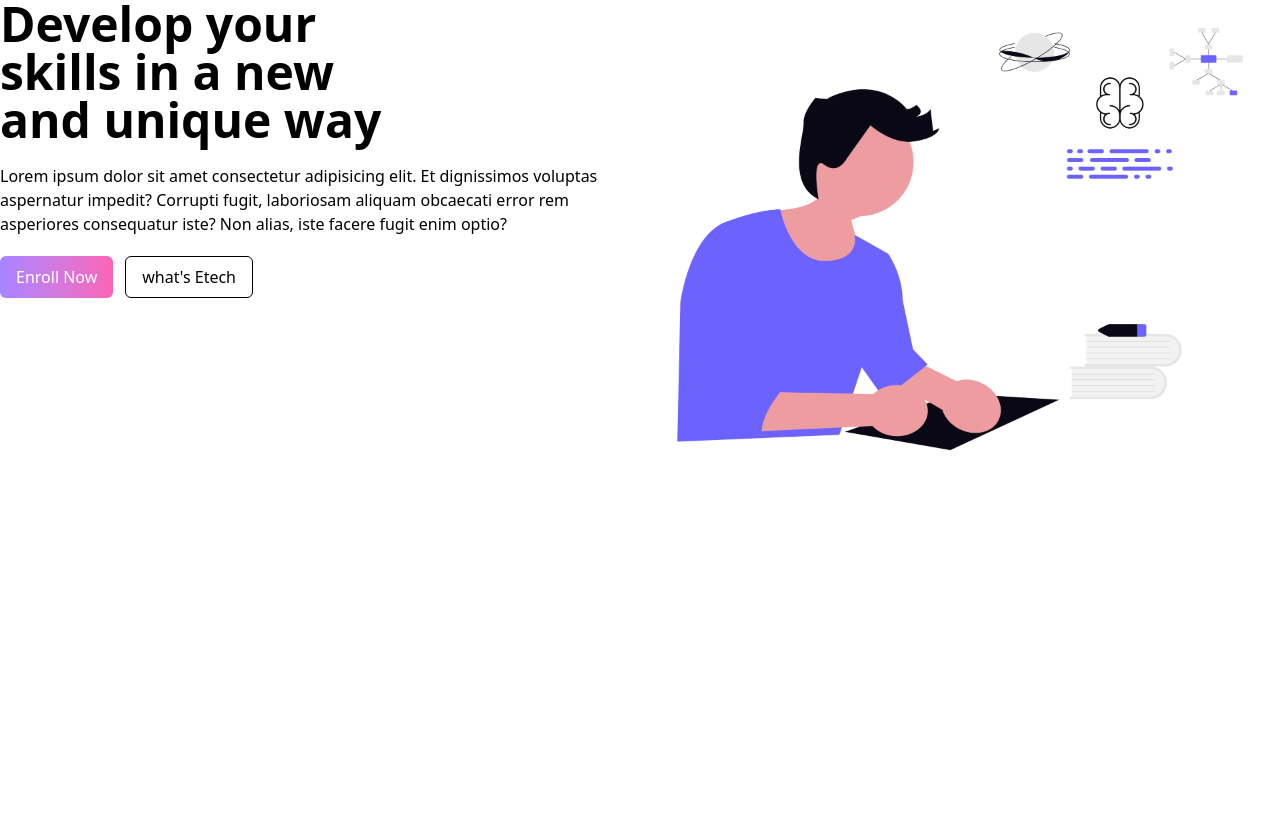
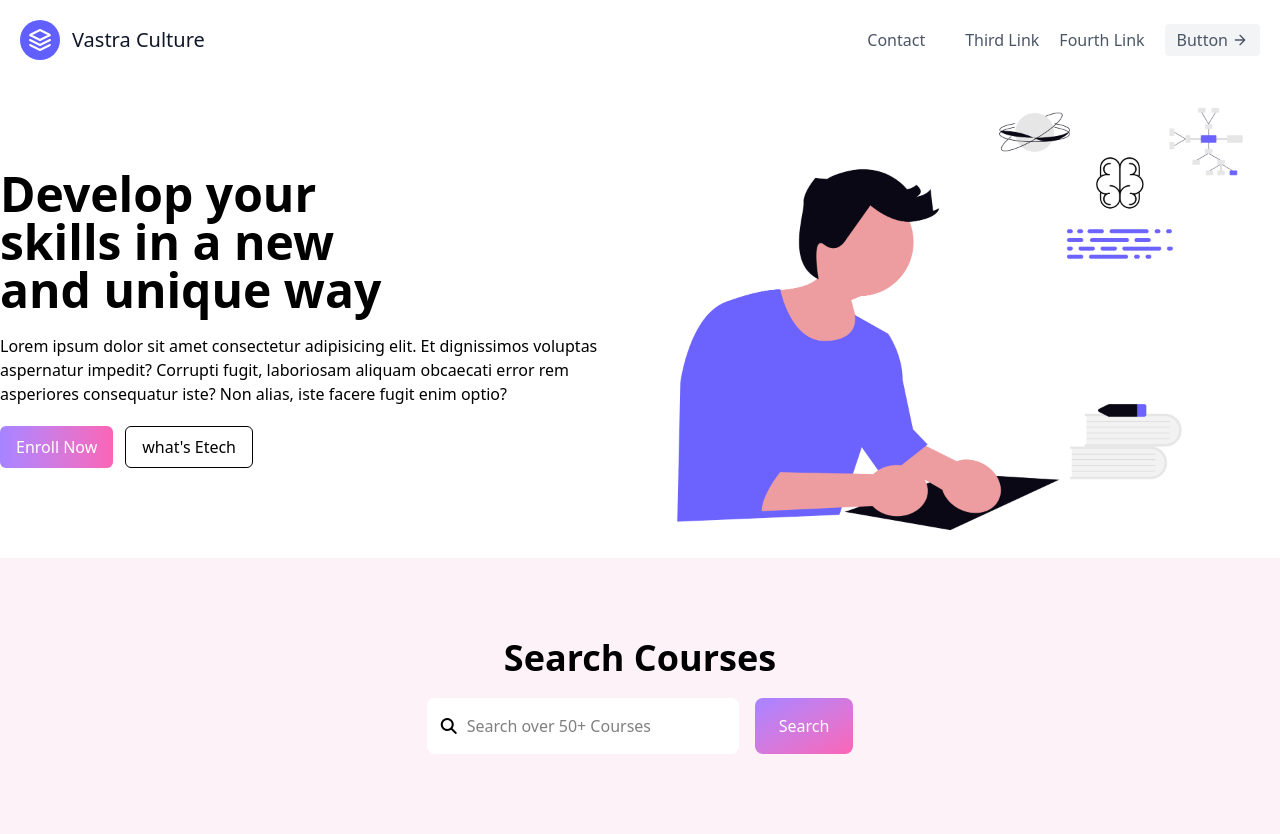
Before and after one commit to prabhatmauryaa/Section-1, a plain HTML site: page LearningPage.html in a window 1280 px wide. Before the commit the page ends 800 px from the top, so only its background shows below. Drawn offline with nearby package versions, Linux system fonts and the light colour scheme.

Commit message:
using tailwind css

```diff
--- a/LearningPage.html
+++ b/LearningPage.html
@@ -1,33 +1,58 @@
 <!DOCTYPE html>
 <html lang="en">
+
 <head>
     <meta charset="UTF-8">
     <meta name="viewport" content="width=device-width, initial-scale=1.0">
     <title>Document</title>
     <script src="https://cdn.jsdelivr.net/npm/@tailwindcss/browser@4"></script>
+    <link rel="stylesheet" href="https://cdnjs.cloudflare.com/ajax/libs/font-awesome/7.0.1/css/all.min.css" integrity="sha512-2SwdPD6INVrV/lHTZbO2nodKhrnDdJK9/kg2XD1r9uGqPo1cUbujc+IYdlYdEErWNu69gVcYgdxlmVmzTWnetw==" crossorigin="anonymous" referrerpolicy="no-referrer" />
 </head>
+
 <body>
 
-    <header>
-
+    <header class="text-gray-600 body-font">
+  <div class="container mx-auto flex flex-wrap p-5 flex-col md:flex-row items-center">
+    <a class="flex title-font font-medium items-center text-gray-900 mb-4 md:mb-0">
+      <svg xmlns="http://www.w3.org/2000/svg" fill="none" stroke="currentColor" stroke-linecap="round" stroke-linejoin="round" stroke-width="2" class="w-10 h-10 text-white p-2 bg-indigo-500 rounded-full" viewBox="0 0 24 24">
+        <path d="M12 2L2 7l10 5 10-5-10-5zM2 17l10 5 10-5M2 12l10 5 10-5"></path>
+      </svg>
+      <span class="ml-3 text-xl">Vastra Culture</span>
+    </a>
+    <nav class="md:ml-auto flex flex-wrap items-center text-base justify-center">
+      <a class="mr-5 hover:text-gray-900">Contact</a>
+      <a class="mr-5 hover:text-gray-900"></a>
+      <a class="mr-5 hover:text-gray-900">Third Link</a>
+      <a class="mr-5 hover:text-gray-900">Fourth Link</a>
+    </nav>
+    <button class="inline-flex items-center bg-gray-100 border-0 py-1 px-3 focus:outline-none hover:bg-gray-200 rounded text-base mt-4 md:mt-0">Button
+      <svg fill="none" stroke="currentColor" stroke-linecap="round" stroke-linejoin="round" stroke-width="2" class="w-4 h-4 ml-1" viewBox="0 0 24 24">
+        <path d="M5 12h14M12 5l7 7-7 7"></path>
+      </svg>
+    </button>
+  </div>
     </header>
 
     <main>
         <article>
             <section>
-                <div class="container mx-auto ">
-                    <div class="grid grid-cols-2">
-                        <div class=" space-y-5">
+                <div class="px-6 md:px-0 container mx-auto ">
+                    <div class="grid md:grid-cols-2">
+                        <div class="text-center md:text-left space-y-5 my-auto">
                             <h1 class="font-semibold text-5xl">Develop your
                                 <br> skills in a new
                                 <br> and unique way
                             </h1>
-                                    <p>Lorem ipsum dolor sit amet consectetur adipisicing elit. Et dignissimos voluptas aspernatur impedit? Corrupti fugit, laboriosam aliquam obcaecati error rem asperiores consequatur iste? Non alias, iste facere fugit enim optio?</p>
+                            <p>Lorem ipsum dolor sit amet consectetur adipisicing elit. Et dignissimos voluptas
+                                aspernatur impedit? Corrupti fugit, laboriosam aliquam obcaecati error rem asperiores
+                                consequatur iste? Non alias, iste facere fugit enim optio?</p>
 
-                                    <div class="flex gap-3">
-                                         <button class="bg-linear-to-r from-violet-400 to-pink-400 text-white px-4 py-2 rounded-md">Enroll Now</button>
-                                         <button class="border px-4 py-2 rounded-md">what's Etech</button>
-                                    </div>
+                            <div class="flex gap-3 justify-center md:justify-start">
+                                <button
+                                    class="hover:shadow-xl duration-500 bg-linear-to-r from-violet-400 to-pink-400 text-white px-4 py-2 rounded-md">Enroll
+                                    Now</button>
+                                <button class="border px-4 py-2 rounded-md">what's Etech</button>
+                            </div>
                         </div>
                         <div class="">
                             <img src="hero-image.png" alt="">
@@ -38,6 +63,23 @@
 
             </section>
         </article>
+
+        <article class="bg-pink-50">
+
+            <section class="py-20">
+
+                <h2 class="text-center text-4xl font-bold">Search Courses</h2>
+
+                <div class="flex justify-center gap-4 w-1/3 mx-auto mt-5">
+                    <div class="relative flex-grow">
+                    <input type="text" class="bg-white pl-10 pr-6 py-4 rounded-lg w-full"
+                       placeholder="Search over 50+ Courses">
+                       <i class="absolute top-5 left-3 fa-solid fa-magnifying-glass"></i>
+                       </div>
+                    <button class="bg-gradient-to-br from-violet-400 to-pink-400 text-white px-6 py-4 rounded-lg">Search</button>
+                </div>
+            </section>
+        </article>
     </main>
 
     <footer>
@@ -45,4 +87,5 @@
     </footer>
 
 </body>
+
 </html>
```
